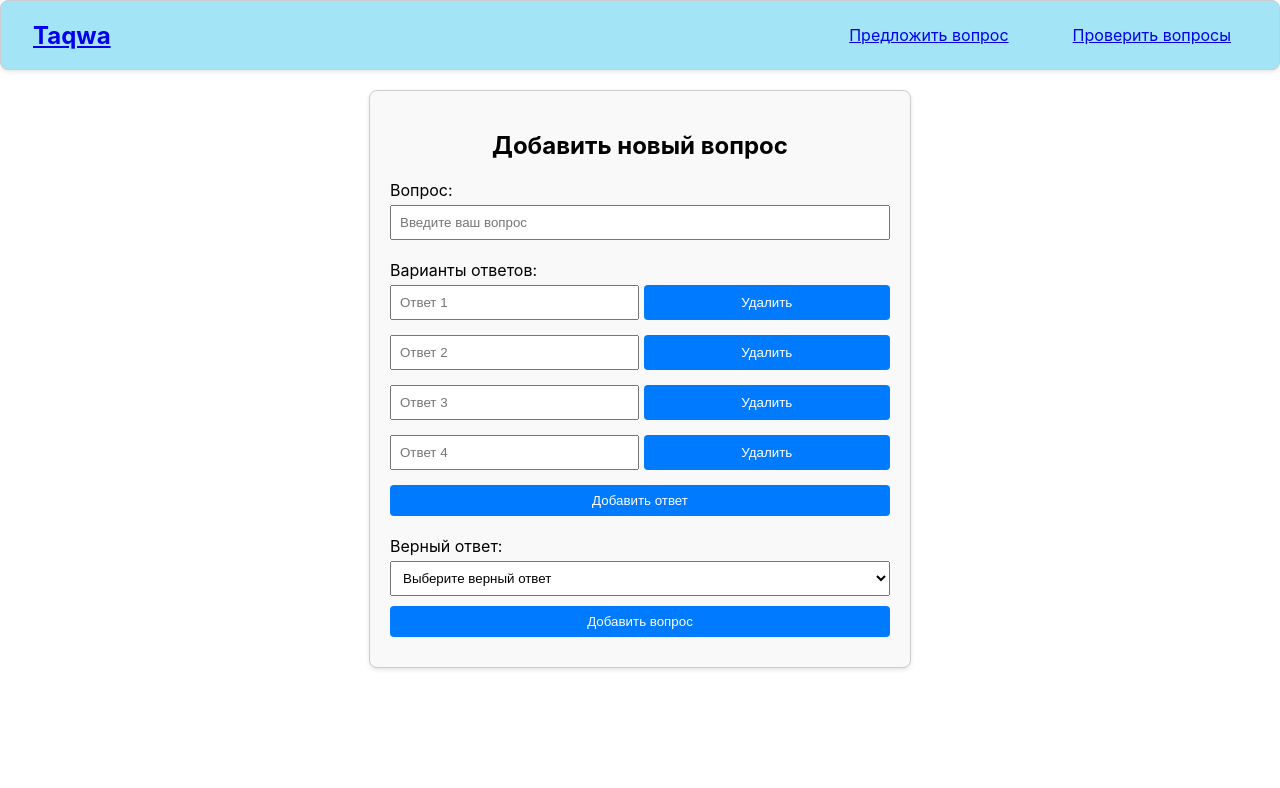
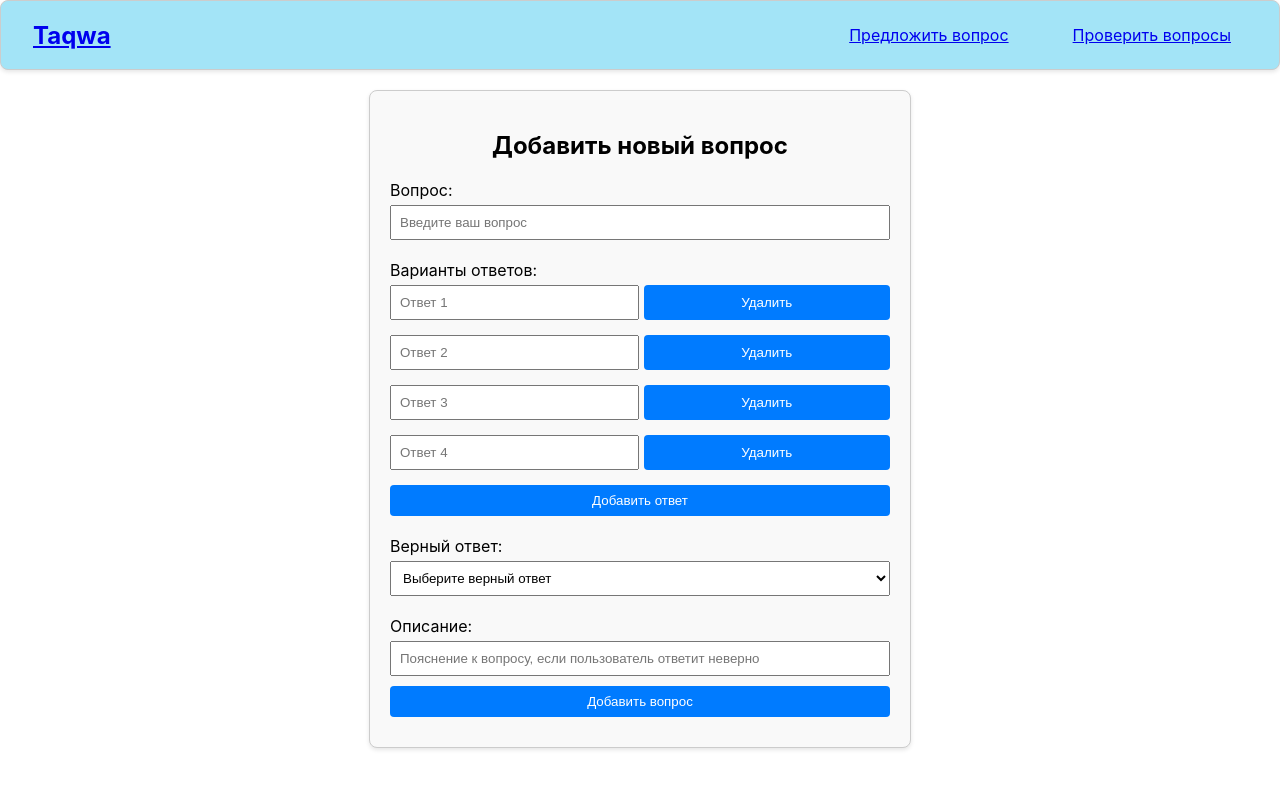
Before and after one commit to Timer-han/Taqwa, a React (Create React App) app in the folder frontend/: page / in a window 1280 px wide. Shown: the top 788 px of the page. Built offline with nearby package versions, Linux system fonts and the light colour scheme.

Commit message:
dev: add description for suggested questions for web version

```diff
--- a/frontend/src/pages/AddQuestion.js
+++ b/frontend/src/pages/AddQuestion.js
@@ -5,6 +5,7 @@ const AddQuestion = () => {
   const [question, setQuestion] = useState(""); // Поле для вопроса
   const [answers, setAnswers] = useState(["", "", "", ""]); // Массив с вариантами ответа
   const [correctAnswer, setCorrectAnswer] = useState(""); // Верный ответ
+  const [description, setDescription] = useState("");
 
   // Обновляем значение вопроса
   const handleQuestionChange = (e) => {
@@ -33,6 +34,10 @@ const AddQuestion = () => {
     setAnswers(updatedAnswers);
   };
 
+  const handleDescriptionChange = (e) => {
+    setDescription(e.target.value);
+  };
+
   // Обработка отправки формы
   const handleSubmit = async (e) => {
     const token = getAuthToken();
@@ -54,10 +59,11 @@ const AddQuestion = () => {
       question,
       answers,
       correctAnswer,
+      description,
     };
 
     console.log("Отправляем данные:", payload);
-    var uri = "api/question/suggest";
+    var uri = "http://localhost:4000/question/suggest";
     console.log("uri: ", uri);
 
     try {
@@ -75,6 +81,7 @@ const AddQuestion = () => {
         setQuestion("");
         setAnswers(["", "", "", ""]);
         setCorrectAnswer("");
+        setDescription("");
       } else {
         alert("Ошибка при добавлении вопроса.");
       }
@@ -145,6 +152,17 @@ const AddQuestion = () => {
           </select>
         </div>
 
+        {/* Описание */}
+        <div>
+          <label>Описание:</label>
+          <input
+            type="text"
+            value={description}
+            onChange={handleDescriptionChange}
+            placeholder="Пояснение к вопросу, если пользователь ответит неверно"
+          />
+        </div>
+
         {/* Кнопка отправки */}
         <button type="submit">Добавить вопрос</button>
       </form>
```
Also changed, not shown: 2 other files (tests, documents, lock files or other folders).
